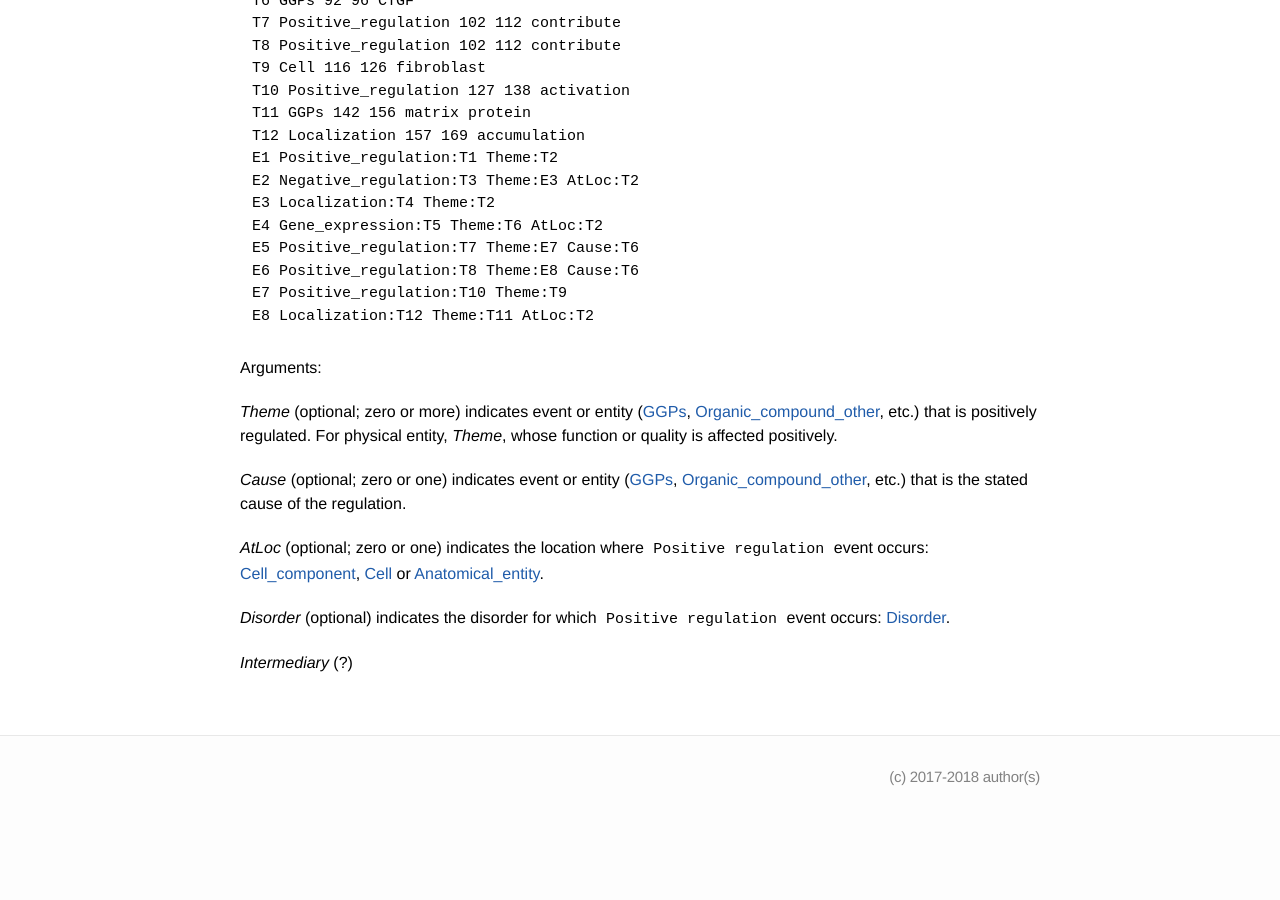
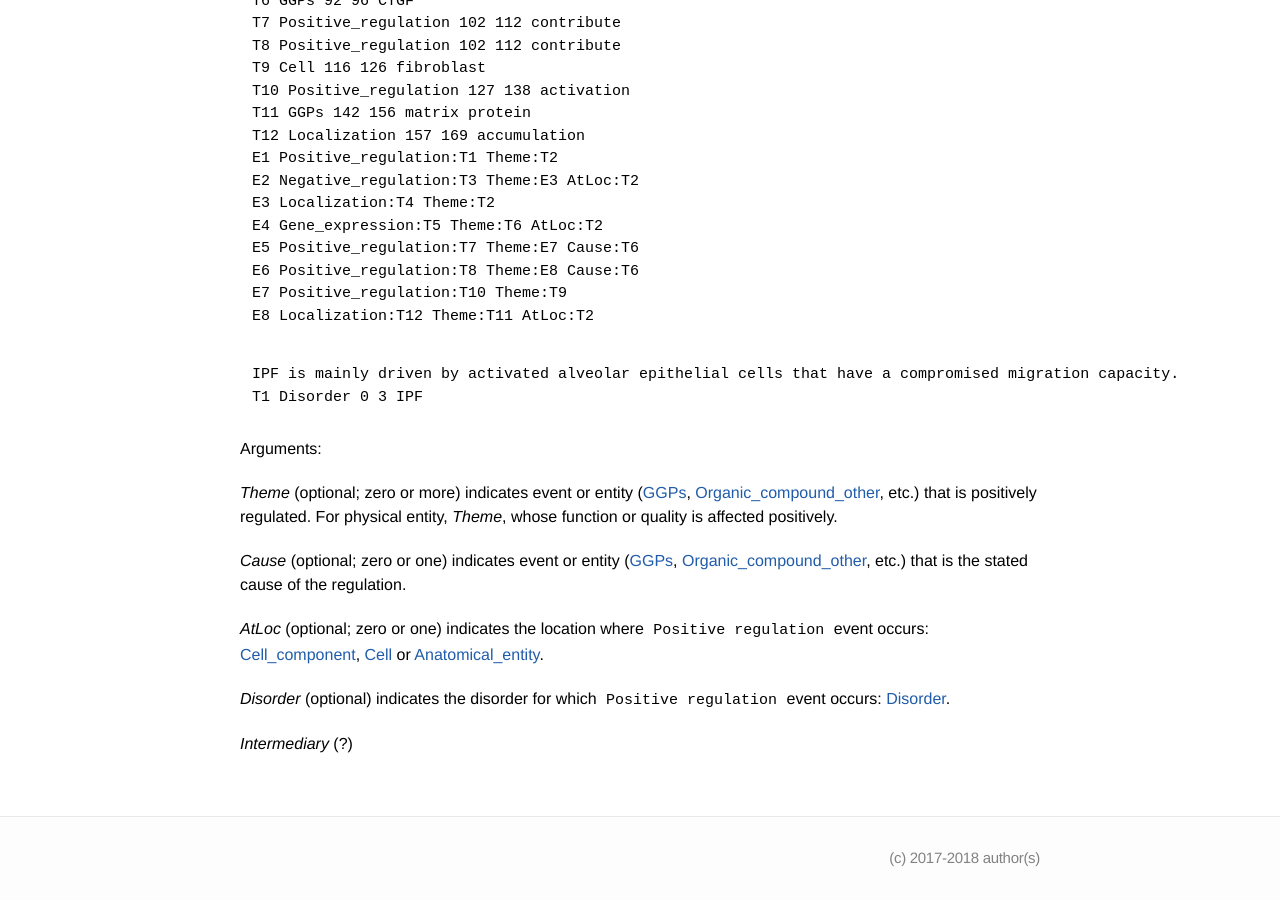
Before and after one commit to ezcatdb/molbiol_lung_corpus-guidelines, a Jekyll site: the page built from _event/Positive_regulation.md, in a window 1280 px wide and 900 px high, scrolled down 4869 px. Built offline with Jekyll 4.4.1, drawn with Linux system fonts in a browser that asks for light colours; before the commit the page ends 5688 px from its top, so only the background shows below that.

Commit message:
included 11th sample sentence (to be created) in _event/Positive_regulation.md

```diff
--- a/_event/Positive_regulation.md
+++ b/_event/Positive_regulation.md
@@ -349,6 +349,10 @@ E6 Positive_regulation:T8 Theme:E8 Cause:T6
 E7 Positive_regulation:T10 Theme:T9
 E8 Localization:T12 Theme:T11 AtLoc:T2
 ~~~
+~~~ ann
+IPF is mainly driven by activated alveolar epithelial cells that have a compromised migration capacity.
+T1 Disorder 0 3 IPF
+~~~
 
 Arguments:
 
```
